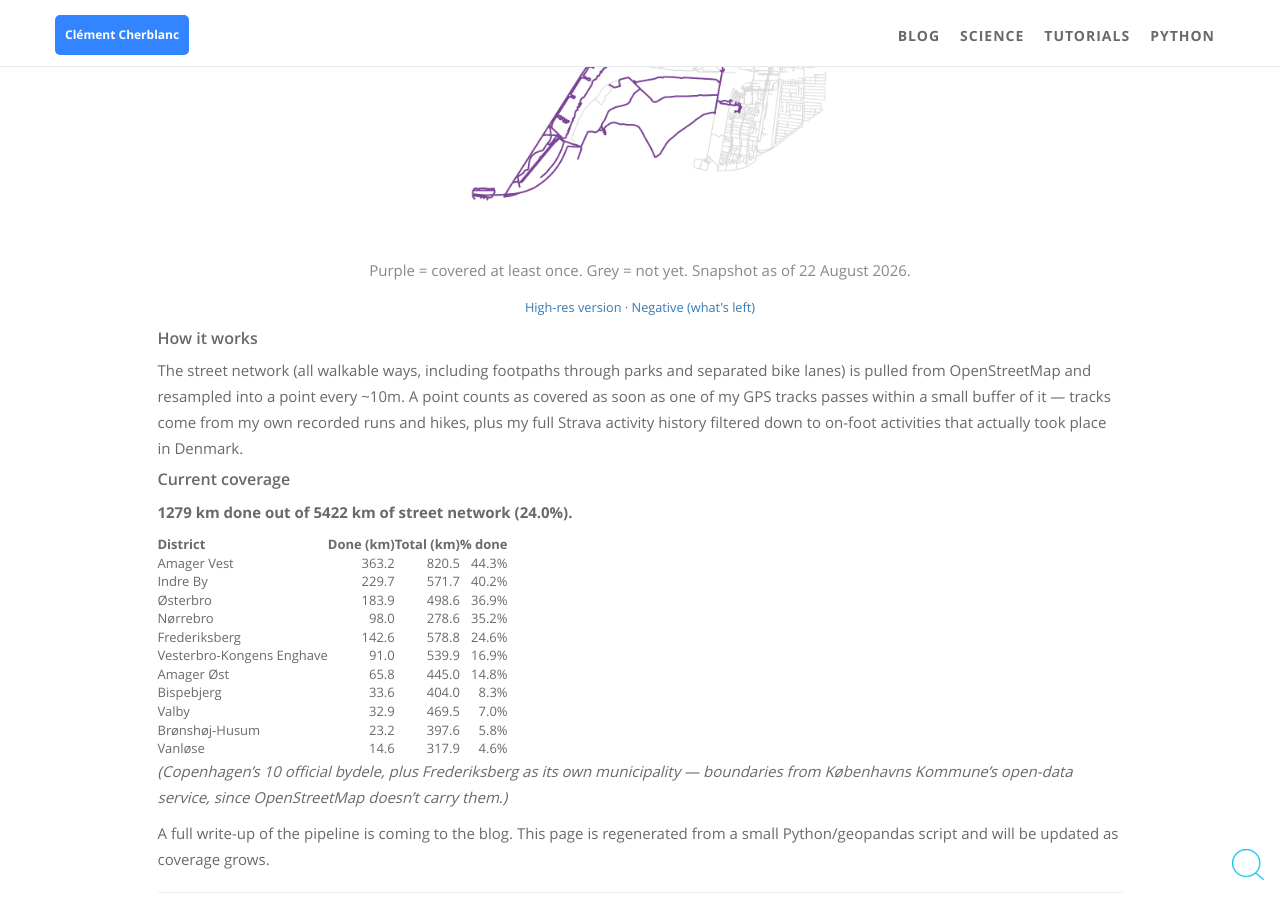
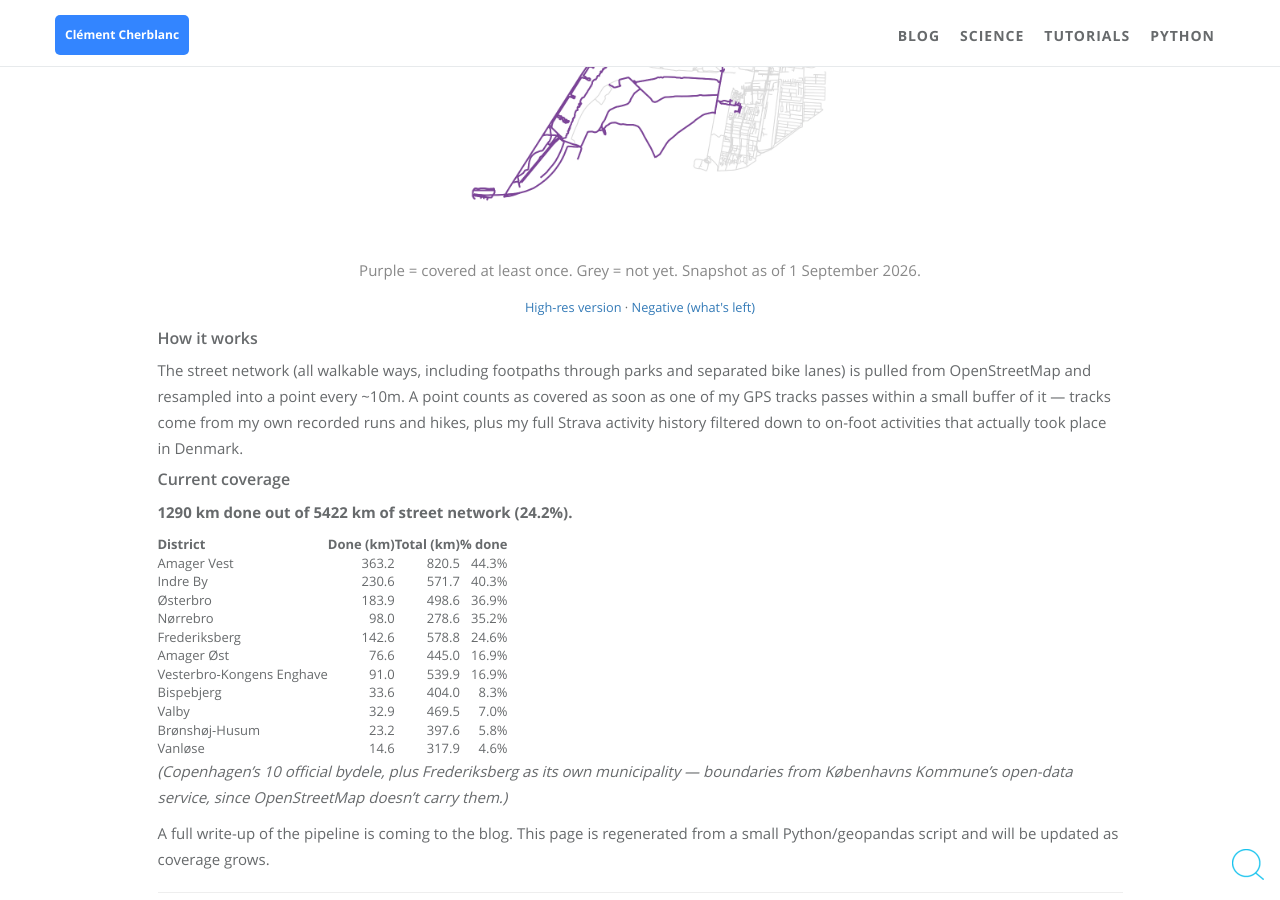
Before and after one commit to ClemAntarctica/ClemAntarctica.github.io, a Jekyll site: the page built from ES_CPH.md, in a window 1280 px wide and 900 px high, scrolled down 1397 px. Built offline with Jekyll 4.4.1, drawn with Linux system fonts in a browser that asks for light colours; comment, search, counter and statistics services are not loaded.

Commit message:
Updated ES CPH stats 1 Sept 2026

```diff
--- a/ES_CPH.md
+++ b/ES_CPH.md
@@ -14,7 +14,7 @@ Inspired by the "every street" mapping challenge, this project tracks exactly wh
 
 <img src="{{ "/static/assets/img/landing/es_cph_coverage.png" | prepend: site.baseurl }}" width="100%">
 
-<p class="text-center text-muted">Purple = covered at least once. Grey = not yet. Snapshot as of 22 August 2026.</p>
+<p class="text-center text-muted">Purple = covered at least once. Grey = not yet. Snapshot as of 1 September 2026.</p>
 
 <p class="text-center"><small><a href="{{ "/static/assets/img/landing/es_cph_coverage_HR.png" | prepend: site.baseurl }}">High-res version</a> &middot; <a href="{{ "/static/assets/img/landing/es_cph_coverage_negative.png" | prepend: site.baseurl }}">Negative (what's left)</a></small></p>
 
@@ -24,17 +24,17 @@ The street network (all walkable ways, including footpaths through parks and sep
 
 ### Current coverage
 
-**1279 km done out of 5422 km of street network (24.0%).**
+**1290 km done out of 5422 km of street network (24.2%).**
 
 | District | Done (km) | Total (km) | % done |
 |---|---:|---:|---:|
 | Amager Vest | 363.2 | 820.5 | 44.3% |
-| Indre By | 229.7 | 571.7 | 40.2% |
+| Indre By | 230.6 | 571.7 | 40.3% |
 | Østerbro | 183.9 | 498.6 | 36.9% |
 | Nørrebro | 98.0 | 278.6 | 35.2% |
 | Frederiksberg | 142.6 | 578.8 | 24.6% |
+| Amager Øst | 76.6 | 445.0 | 16.9% |
 | Vesterbro-Kongens Enghave | 91.0 | 539.9 | 16.9% |
-| Amager Øst | 65.8 | 445.0 | 14.8% |
 | Bispebjerg | 33.6 | 404.0 | 8.3% |
 | Valby | 32.9 | 469.5 | 7.0% |
 | Brønshøj-Husum | 23.2 | 397.6 | 5.8% |
```
Also changed, not shown: static/assets/img/landing/es_cph_coverage.png, static/assets/img/landing/es_cph_coverage_negative.png, 1 other file.
